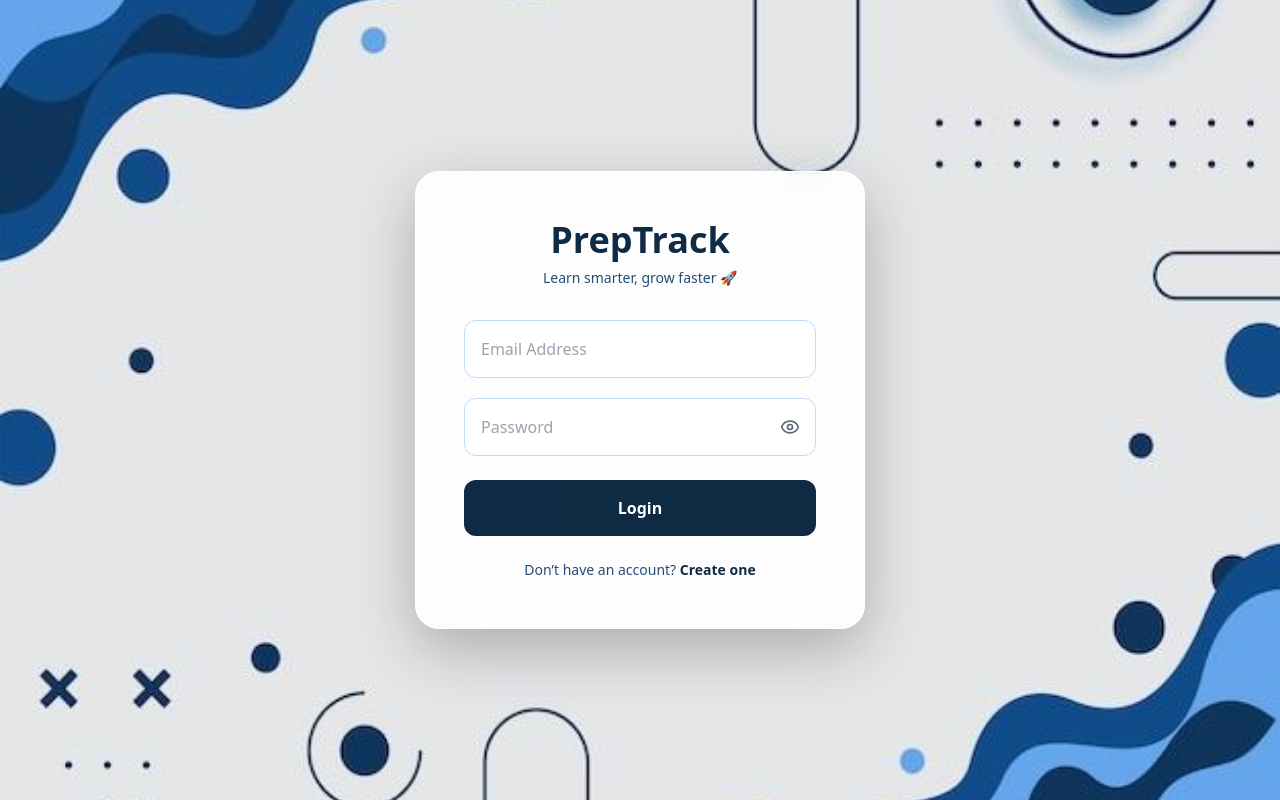
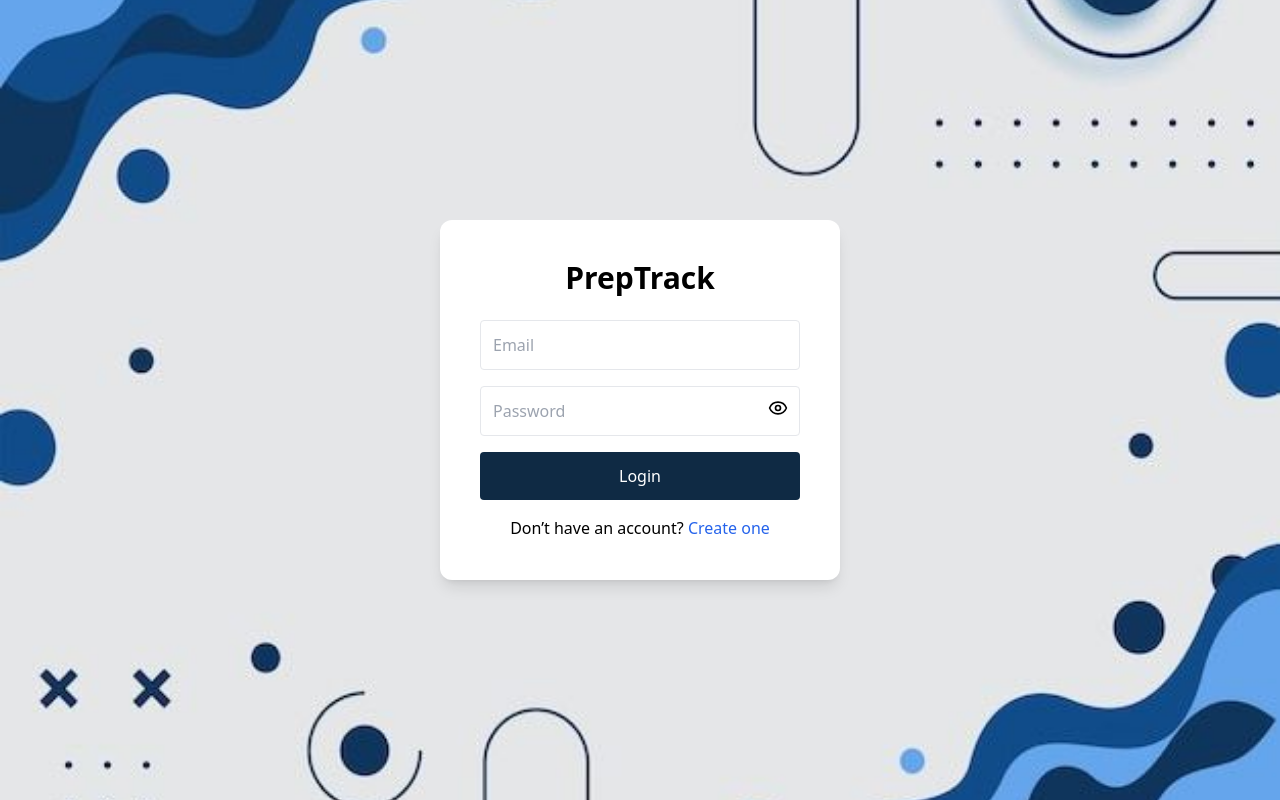
Before and after one commit to nimishaagnihotri01/prepTrack, a React (Vite) app in the folder client/: page / in a window 1280 px wide. Built offline with nearby package versions, Linux system fonts and the light colour scheme.

Commit message:
error fixed

```diff
--- a/client/src/pages/Login.jsx
+++ b/client/src/pages/Login.jsx
@@ -1,7 +1,7 @@
 import { useState } from "react";
-import API from "../api/axios";
+import axios from "axios";
+import { Link } from "react-router-dom";
 import bg from "../assets/bg.jpg";
-import { Link } from "react-router-dom";
 import { Eye, EyeOff } from "lucide-react";
 
 export default function Login() {
@@ -9,7 +9,6 @@ export default function Login() {
   const [password, setPassword] = useState("");
   const [showPassword, setShowPassword] = useState(false);
 
-  // ✅ NEW STATES
   const [error, setError] = useState("");
   const [loading, setLoading] = useState(false);
 
@@ -20,7 +19,13 @@ export default function Login() {
     setError("");
 
     try {
-      const res = await API.post("/api/auth/login", { email, password });
+      const res = await axios.post(
+        "https://preptrack-6bxk.onrender.com/api/auth/login",
+        {
+          email,
+          password,
+        }
+      );
 
       localStorage.setItem("token", res.data.token);
 
@@ -36,22 +41,17 @@ export default function Login() {
 
   return (
     <div
-      className="h-screen w-full flex items-center justify-center bg-cover bg-center"
+      className="h-screen flex items-center justify-center bg-cover bg-center"
       style={{ backgroundImage: `url(${bg})` }}
     >
-      <div className="backdrop-blur-md bg-white/90 border border-white shadow-[0_20px_60px_rgba(0,0,0,0.25)] rounded-3xl p-12 w-[450px] text-gray-800 transition-all duration-300">
+      <div className="bg-white p-10 rounded-xl shadow-lg w-[400px]">
 
-        <h1 className="text-4xl font-bold text-center text-[#0f2a44] mb-2">
+        <h1 className="text-3xl font-bold text-center mb-6">
           PrepTrack
         </h1>
 
-        <p className="text-center text-[#274c77] mb-8 text-sm">
-          Learn smarter, grow faster 🚀
-        </p>
-
-        {/* ❌ ERROR MESSAGE */}
         {error && (
-          <p className="mb-4 text-red-700 bg-red-100 p-3 rounded-lg text-sm">
+          <p className="mb-4 text-red-700 bg-red-100 p-3 rounded">
             {error}
           </p>
         )}
@@ -59,55 +59,47 @@ export default function Login() {
         <form onSubmit={handleLogin}>
           <input
             type="email"
-            placeholder="Email Address"
-            className="w-full mb-5 p-4 rounded-xl bg-white border border-blue-200 focus:ring-2 focus:ring-blue-400 outline-none transition"
+            placeholder="Email"
+            className="w-full mb-4 p-3 border rounded"
             value={email}
             onChange={(e) => setEmail(e.target.value)}
             required
           />
 
-          <div className="relative w-full mb-6">
+          <div className="relative mb-4">
             <input
               type={showPassword ? "text" : "password"}
               placeholder="Password"
-              className="w-full p-4 pr-12 rounded-xl border border-blue-200 text-[#0f2a44] focus:ring-2 focus:ring-blue-400 outline-none transition"
+              className="w-full p-3 border rounded"
               value={password}
               onChange={(e) => setPassword(e.target.value)}
               required
             />
-
             <button
               type="button"
               onClick={() => setShowPassword(!showPassword)}
-              className="absolute right-4 top-1/2 -translate-y-1/2 text-[#0f2a44] opacity-70 hover:opacity-100"
+              className="absolute right-3 top-3"
             >
               {showPassword ? <EyeOff size={20} /> : <Eye size={20} />}
             </button>
           </div>
 
-          {/* 🔥 BUTTON */}
           <button
             type="submit"
             disabled={loading}
-            className={`w-full py-4 rounded-xl font-semibold text-white transition ${
-              loading
-                ? "bg-gray-400 cursor-not-allowed"
-                : "bg-gradient-to-r from-[#0f2a44] to-[#0f2a42] hover:scale-[1.03]"
-            }`}
+            className="w-full py-3 bg-[#0f2a44] text-white rounded"
           >
             {loading ? "Logging in..." : "Login"}
           </button>
+        </form>
 
-          <p className="text-center text-sm mt-6 text-[#274c77]">
-            Don’t have an account?{" "}
-            <Link
-              to="/register"
-              className="font-semibold text-[#0f2a44] hover:underline"
-            >
-              Create one
-            </Link>
-          </p>
-        </form>
+        <p className="text-center mt-4">
+          Don’t have an account?{" "}
+          <Link to="/register" className="text-blue-600">
+            Create one
+          </Link>
+        </p>
+
       </div>
     </div>
   );
--- a/client/src/pages/Register.jsx
+++ b/client/src/pages/Register.jsx
@@ -1,24 +1,25 @@
 import { useState } from "react";
+import axios from "axios";
 import { Link } from "react-router-dom";
-import API from "../api/axios";
 import bg from "../assets/bg.jpg";
 import { Eye, EyeOff } from "lucide-react";
-import axios from "axios";
+
 export default function Register() {
   const [name, setName] = useState("");
   const [email, setEmail] = useState("");
   const [password, setPassword] = useState("");
   const [showPassword, setShowPassword] = useState(false);
 
-  // ✅ NEW STATES
+  const [error, setError] = useState("");
   const [message, setMessage] = useState("");
-  const [error, setError] = useState("");
   const [loading, setLoading] = useState(false);
 
   const handleRegister = async (e) => {
     e.preventDefault();
 
-  console.log("Register clicked");
+    setLoading(true);
+    setError("");
+    setMessage("");
 
     try {
       const res = await axios.post(
@@ -30,11 +31,17 @@ export default function Register() {
         }
       );
 
-    console.log("SUCCESS:", res.data);
-    alert("Registered successfully 🎉");
+      setMessage(
+        res.data.message ||
+          "Registered successfully! Please verify your email."
+      );
+
     } catch (err) {
-    console.log("ERROR:", err);
-    alert("Register failed");
+      setError(
+        err.response?.data?.message || "Registration failed. Try again."
+      );
+    } finally {
+      setLoading(false);
     }
   };
 
@@ -43,33 +50,32 @@ export default function Register() {
       className="h-screen flex items-center justify-center bg-cover bg-center"
       style={{ backgroundImage: `url(${bg})` }}
     >
-      <div className="flex bg-white/90 shadow-[0_20px_60px_rgba(0,0,0,0.25)] rounded-3xl overflow-hidden w-[800px]">
+      <div className="flex bg-white/90 shadow-xl rounded-3xl overflow-hidden w-[800px]">
 
-        {/* 🔵 LEFT PANEL */}
+        {/* LEFT */}
         <div className="w-1/2 bg-gradient-to-br from-[#0f2a44] to-[#1f4e79] text-white flex flex-col justify-center items-center p-10">
           <h2 className="text-4xl font-bold mb-3">PrepTrack</h2>
-          <p className="text-sm opacity-90 text-center leading-relaxed">
+          <p className="text-sm text-center">
             Start your learning journey 🚀 <br />
             Track progress, stay focused, and grow faster.
           </p>
         </div>
 
-        {/* 💎 RIGHT PANEL */}
-        <div className="w-1/2 p-12 text-gray-800">
-          <h1 className="text-3xl font-bold text-[#0f2a44] mb-8">
+        {/* RIGHT */}
+        <div className="w-1/2 p-12">
+
+          <h1 className="text-3xl font-bold mb-6 text-[#0f2a44]">
             Create Account
           </h1>
 
-          {/* ✅ SUCCESS MESSAGE */}
           {message && (
-            <p className="mb-4 text-green-700 bg-green-100 p-3 rounded-lg text-sm">
+            <p className="mb-4 text-green-700 bg-green-100 p-3 rounded">
               {message}
             </p>
           )}
 
-          {/* ❌ ERROR MESSAGE */}
           {error && (
-            <p className="mb-4 text-red-700 bg-red-100 p-3 rounded-lg text-sm">
+            <p className="mb-4 text-red-700 bg-red-100 p-3 rounded">
               {error}
             </p>
           )}
@@ -78,7 +84,7 @@ export default function Register() {
             <input
               type="text"
               placeholder="Name"
-              className="w-full mb-4 p-4 rounded-xl border border-blue-200 text-[#0f2a44] focus:ring-2 focus:ring-blue-400 outline-none transition"
+              className="w-full mb-4 p-3 border rounded-lg"
               value={name}
               onChange={(e) => setName(e.target.value)}
               required
@@ -87,56 +93,46 @@ export default function Register() {
             <input
               type="email"
               placeholder="Email"
-              className="w-full mb-4 p-4 rounded-xl border border-blue-200 text-[#0f2a44] focus:ring-2 focus:ring-blue-400 outline-none transition"
+              className="w-full mb-4 p-3 border rounded-lg"
               value={email}
               onChange={(e) => setEmail(e.target.value)}
               required
             />
 
-            {/* 🔒 PASSWORD FIELD */}
-            <div className="relative w-full mb-6">
+            <div className="relative mb-4">
               <input
                 type={showPassword ? "text" : "password"}
                 placeholder="Password"
-                className="w-full p-4 pr-12 rounded-xl border border-blue-200 text-[#0f2a44] focus:ring-2 focus:ring-blue-400 outline-none transition"
+                className="w-full p-3 border rounded-lg"
                 value={password}
                 onChange={(e) => setPassword(e.target.value)}
                 required
               />
-
               <button
                 type="button"
                 onClick={() => setShowPassword(!showPassword)}
-                className="absolute right-4 top-1/2 -translate-y-1/2 text-[#0f2a44] opacity-70 hover:opacity-100"
+                className="absolute right-3 top-3"
               >
                 {showPassword ? <EyeOff size={20} /> : <Eye size={20} />}
               </button>
             </div>
 
-            {/* 🔥 BUTTON */}
             <button
               type="submit"
               disabled={loading}
-              className={`w-full py-4 rounded-xl font-semibold text-white transition-all duration-300 ${
-                loading
-                  ? "bg-gray-400 cursor-not-allowed"
-                  : "bg-gradient-to-r from-[#0f2a44] to-[#1f4e79] hover:scale-[1.03] hover:shadow-[0_10px_25px_rgba(15,42,68,0.4)]"
-              }`}
+              className="w-full py-3 rounded-lg text-white bg-[#0f2a44]"
             >
               {loading ? "Registering..." : "Register"}
             </button>
           </form>
 
-          {/* 🔁 LOGIN LINK */}
-          <p className="text-center text-sm mt-6 text-[#274c77]">
+          <p className="text-center mt-4">
             Already have an account?{" "}
-            <Link
-              to="/"
-              className="font-semibold text-[#0f2a44] hover:underline"
-            >
+            <Link to="/" className="text-blue-600">
               Login
             </Link>
           </p>
+
         </div>
       </div>
     </div>
```
Lines whose indentation alone changed are shown as unchanged.
